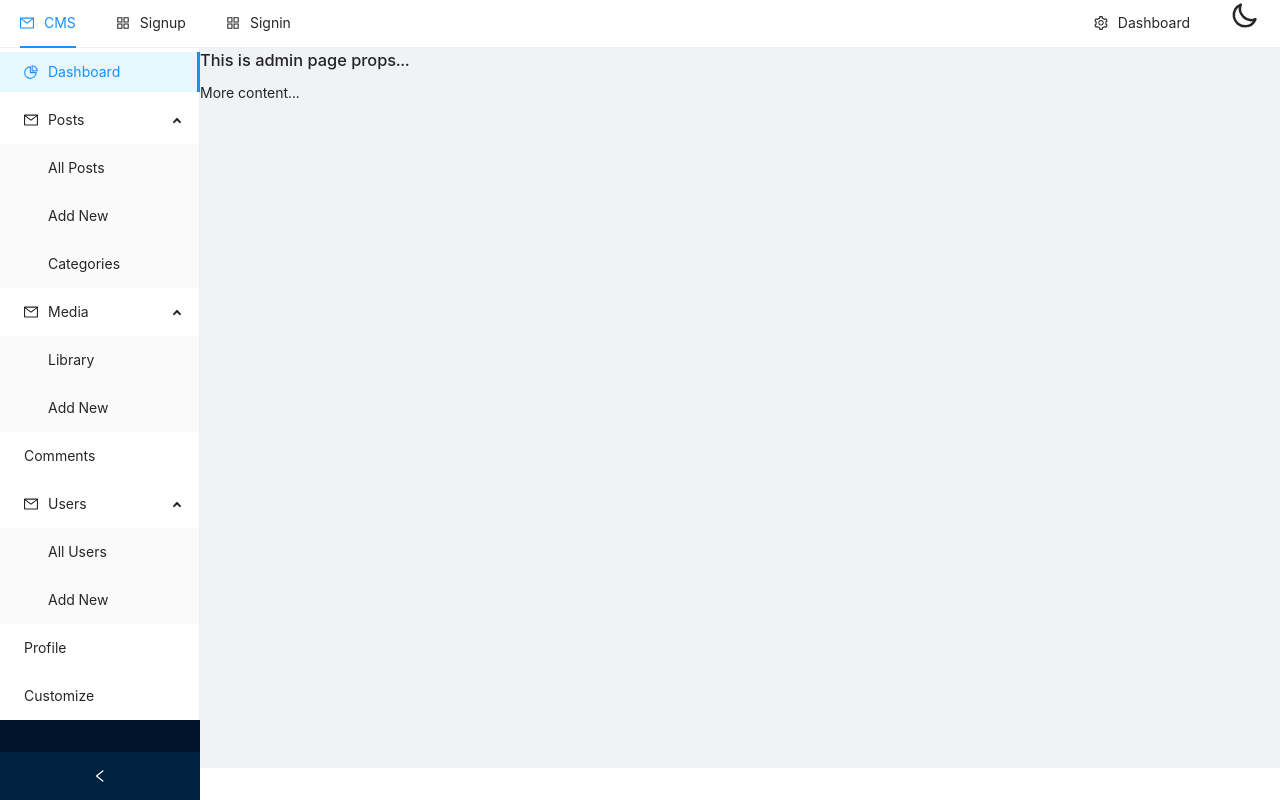
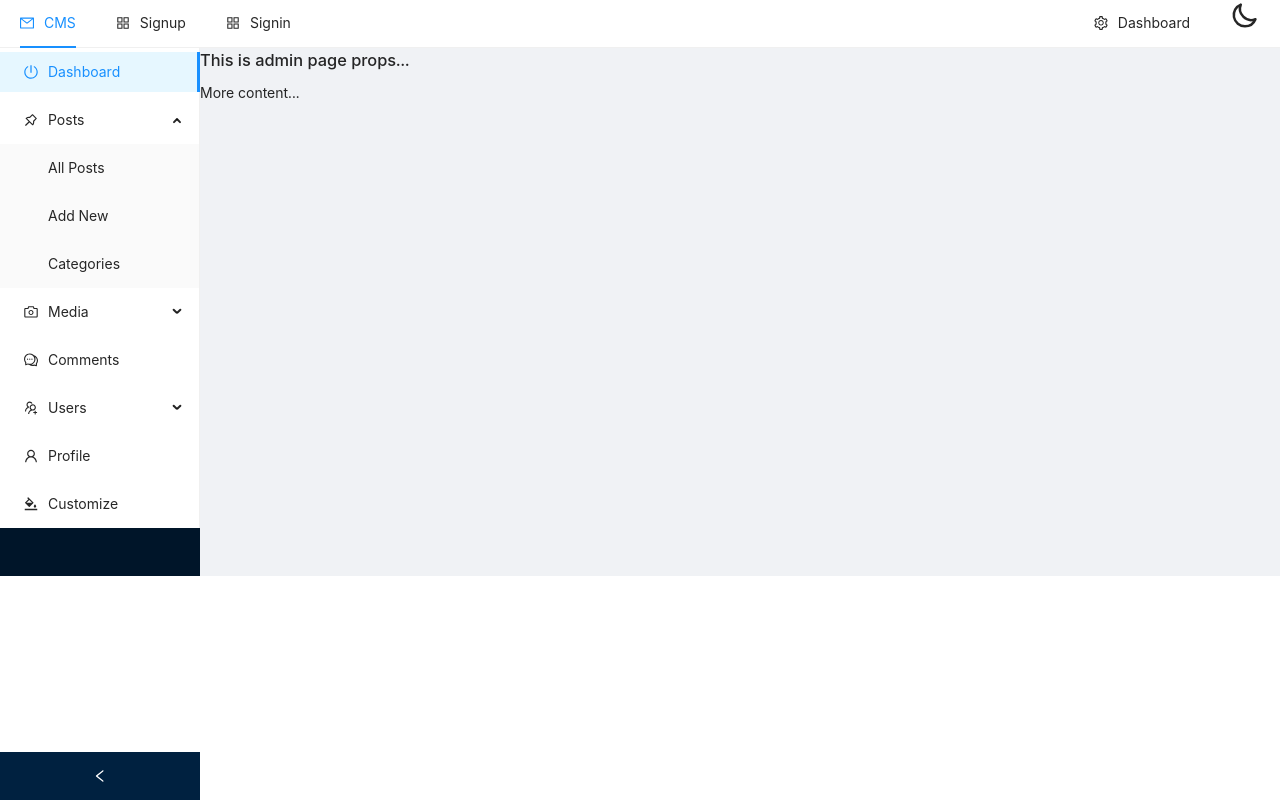
Before and after one commit to noor12401/Content-Management-System---Telegraph, a Next.js app in the folder client/: page /admin in a window 1280 px wide. Built offline with nearby package versions, Linux system fonts and the light colour scheme.

Commit message:
Adding Icons

```diff
--- a/client/components/nav/AdminNav.js
+++ b/client/components/nav/AdminNav.js
@@ -2,13 +2,15 @@ import React, { useState } from "react";
 import { Menu, Button, Layout } from "antd";
 import Link from "next/link";
 import {
-  AppstoreOutlined,
-  MenuUnfoldOutlined,
-  MenuFoldOutlined,
   PieChartOutlined,
-  DesktopOutlined,
-  ContainerOutlined,
   MailOutlined,
+  PushpinOutlined,
+  CameraOutlined,
+  UsergroupAddOutlined,
+  PoweroffOutlined,
+  BgColorsOutlined,
+  UserOutlined,
+  CommentOutlined,
 } from "@ant-design/icons";
 
 const { SubMenu } = Menu;
@@ -21,29 +23,29 @@ const AdminNav = () => {
     <Sider collapsible>
       <Menu
         defaultSelectedKeys={["1"]}
-        defaultOpenKeys={["sub1", "sub2"]}
+        defaultOpenKeys={["2"]}
         mode="inline"
         inlineCollapsed={collapsed}
       >
-        <Menu.Item key="1" icon={<PieChartOutlined />}>
+        <Menu.Item key="1" icon={<PoweroffOutlined />}>
           <Link href="/admin">
             <a>Dashboard</a>
           </Link>
         </Menu.Item>
 
         {/* posts */}
-        <SubMenu key="sub1" icon={<MailOutlined />} title="Posts">
-          <Menu.Item key="2">
+        <SubMenu key="2" icon={<PushpinOutlined />} title="Posts">
+          <Menu.Item key="3">
             <Link href="/admin/posts">
               <a>All Posts</a>
             </Link>
           </Menu.Item>
-          <Menu.Item key="3">
+          <Menu.Item key="4">
             <Link href="/admin/posts/new">
               <a>Add New</a>
             </Link>
           </Menu.Item>
-          <Menu.Item key="3">
+          <Menu.Item key="5">
             <Link href="/admin/categories">
               <a>Categories</a>
             </Link>
@@ -51,13 +53,13 @@ const AdminNav = () => {
         </SubMenu>
 
         {/* library */}
-        <SubMenu key="sub1" icon={<MailOutlined />} title="Media">
-          <Menu.Item key="5">
+        <SubMenu key="6" icon={<CameraOutlined />} title="Media">
+          <Menu.Item key="7">
             <Link href="/admin/media/library">
               <a>Library</a>
             </Link>
           </Menu.Item>
-          <Menu.Item key="5">
+          <Menu.Item key="8">
             <Link href="/admin/media/new">
               <a>Add New</a>
             </Link>
@@ -65,20 +67,20 @@ const AdminNav = () => {
         </SubMenu>
 
         {/* comments */}
-        <Menu.Item key="5">
+        <Menu.Item key="9" icon={<CommentOutlined />}>
           <Link href="/admin/comments">
             <a>Comments</a>
           </Link>
         </Menu.Item>
 
         {/* users */}
-        <SubMenu key="sub1" icon={<MailOutlined />} title="Users">
-          <Menu.Item key="5">
+        <SubMenu key="10" icon={<UsergroupAddOutlined />} title="Users">
+          <Menu.Item key="11">
             <Link href="/admin/users">
               <a>All Users</a>
             </Link>
           </Menu.Item>
-          <Menu.Item key="5">
+          <Menu.Item key="12">
             <Link href="/admin/users/new">
               <a>Add New</a>
             </Link>
@@ -86,14 +88,14 @@ const AdminNav = () => {
         </SubMenu>
 
         {/* profile */}
-        <Menu.Item key="5">
+        <Menu.Item key="5" icon={<UserOutlined />}>
           <Link href="/admin/userid">
             <a>Profile</a>
           </Link>
         </Menu.Item>
 
         {/* Customize */}
-        <Menu.Item key="5">
+        <Menu.Item key="5" icon={<BgColorsOutlined />}>
           <Link href="/admin/customize">
             <a>Customize</a>
           </Link>
```
